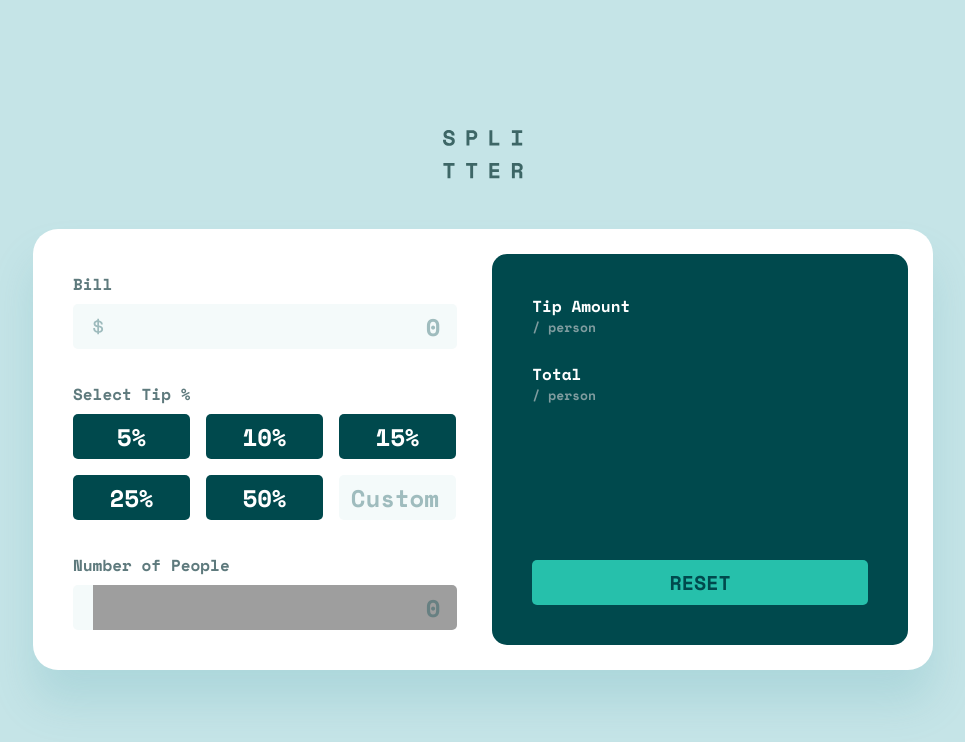
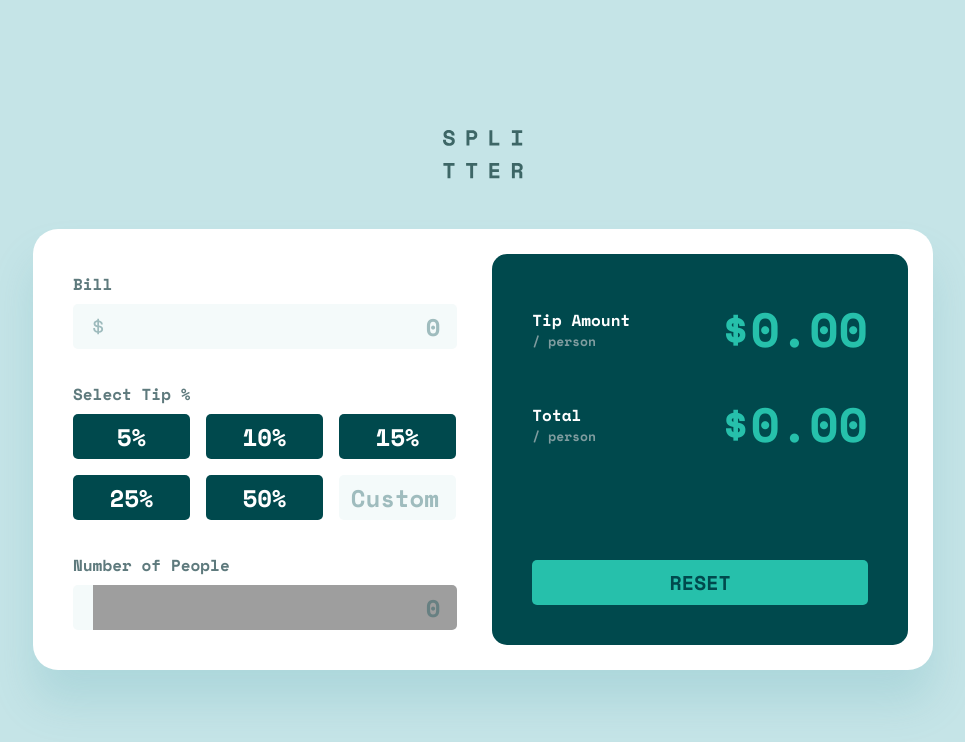
Before and after one commit to gigaamiridze/tip-calculator, a React (Vite) app: page / in a window 1280 px wide. Shown: the top 742 px of the page, without its empty margins (157-1122 px from the left). Built offline with nearby package versions, Linux system fonts and the light colour scheme; grey boxes are pictures that could not be loaded.

Commit message:
Fix show price bug

```diff
--- a/src/components/TipCalculator/Payable.tsx
+++ b/src/components/TipCalculator/Payable.tsx
@@ -7,13 +7,13 @@ import Total from "./Total";
 import ResetButton from "./elements/ResetButton";
 
 function Payable(props: PayableProps) {
-  const { tipAmount, total } = props;
+  const { showTip, tipAmount, showTotal, total } = props;
 
   return (
     <ContentContainerWithBG>
       <div>
-        <TipAmount tipAmount={tipAmount} />
-        <Total total={total} />
+        <TipAmount showTip={showTip} tipAmount={tipAmount} />
+        <Total showTotal={showTotal} total={total} />
       </div>
       <ResetButton type="button">RESET</ResetButton>
     </ContentContainerWithBG>
--- a/src/components/TipCalculator/TipAmount.tsx
+++ b/src/components/TipCalculator/TipAmount.tsx
@@ -7,8 +7,7 @@ import PerPerson from "./elements/PerPerson";
 import Price from "./elements/Price";
 
 function TipAmount(props: TipAmountProps) {
-  const { tipAmount } = props;
-  const showTip = !(tipAmount === 'NaN' || tipAmount === 'Infinity');
+  const { showTip, tipAmount } = props;
 
   return (
     <FlexBox>
@@ -16,7 +15,7 @@ function TipAmount(props: TipAmountProps) {
         <BillName>Tip Amount</BillName>
         <PerPerson>/ person</PerPerson>
       </div>
-      <Price>{showTip ? tipAmount : "$0.00"}</Price>
+      <Price>${showTip ? tipAmount : "0.00"}</Price>
     </FlexBox>
   )
 }
--- a/src/components/TipCalculator/TipCalculator.tsx
+++ b/src/components/TipCalculator/TipCalculator.tsx
@@ -10,8 +10,11 @@ function TipCalculator() {
   const [people, setPeople] = useState<number | undefined>(undefined);
 
   const alright = bill !== undefined && tip !== undefined && people !== undefined;
-  const tipAmount = alright && (bill * tip / people).toFixed(2);
-  const total = alright && (bill * (1 + tip) / people).toFixed(2);
+  const tipAmount = alright && ((bill * tip) / people).toFixed(2);
+  const total = alright && ((bill * (1 + tip)) / people).toFixed(2);
+
+  const showTip = alright &&!(tipAmount === 'NaN' || tipAmount === 'Infinity');
+  const showTotal = alright && !(total === 'NaN' || total === 'Infinity');
 
   return (
     <Card>
@@ -24,7 +27,9 @@ function TipCalculator() {
         setPeople={setPeople}
       />
       <Payable
+        showTip={showTip}
         tipAmount={tipAmount}
+        showTotal={showTotal}
         total={total}
       />
     </Card>
--- a/src/components/TipCalculator/Total.tsx
+++ b/src/components/TipCalculator/Total.tsx
@@ -7,8 +7,7 @@ import PerPerson from "./elements/PerPerson";
 import Price from "./elements/Price";
 
 function Total(props: TotalProps) {
-  const { total } = props;
-  const showTotal = !(total === 'NaN' || total === 'Infinity');
+  const { showTotal, total } = props;
 
   return (
     <FlexBoxWithMargin>
@@ -16,7 +15,7 @@ function Total(props: TotalProps) {
         <BillName>Total</BillName>
         <PerPerson>/ person</PerPerson>
       </div>
-      <Price>{showTotal ? total : "$0.00"}</Price>
+      <Price>${showTotal ? total : "0.00"}</Price>
     </FlexBoxWithMargin>
   )
 }
--- a/src/types/payable.ts
+++ b/src/types/payable.ts
@@ -1,4 +1,6 @@
 export interface PayableProps {
+  showTip: boolean;
   tipAmount: string | false;
+  showTotal: boolean;
   total: string | false;
 }
--- a/src/types/tipAmount.ts
+++ b/src/types/tipAmount.ts
@@ -1,3 +1,4 @@
 export interface TipAmountProps {
+  showTip: boolean;
   tipAmount: string | false;
 }
--- a/src/types/total.ts
+++ b/src/types/total.ts
@@ -1,3 +1,4 @@
 export interface TotalProps {
+  showTotal: boolean;
   total: string | false;
 }
```
